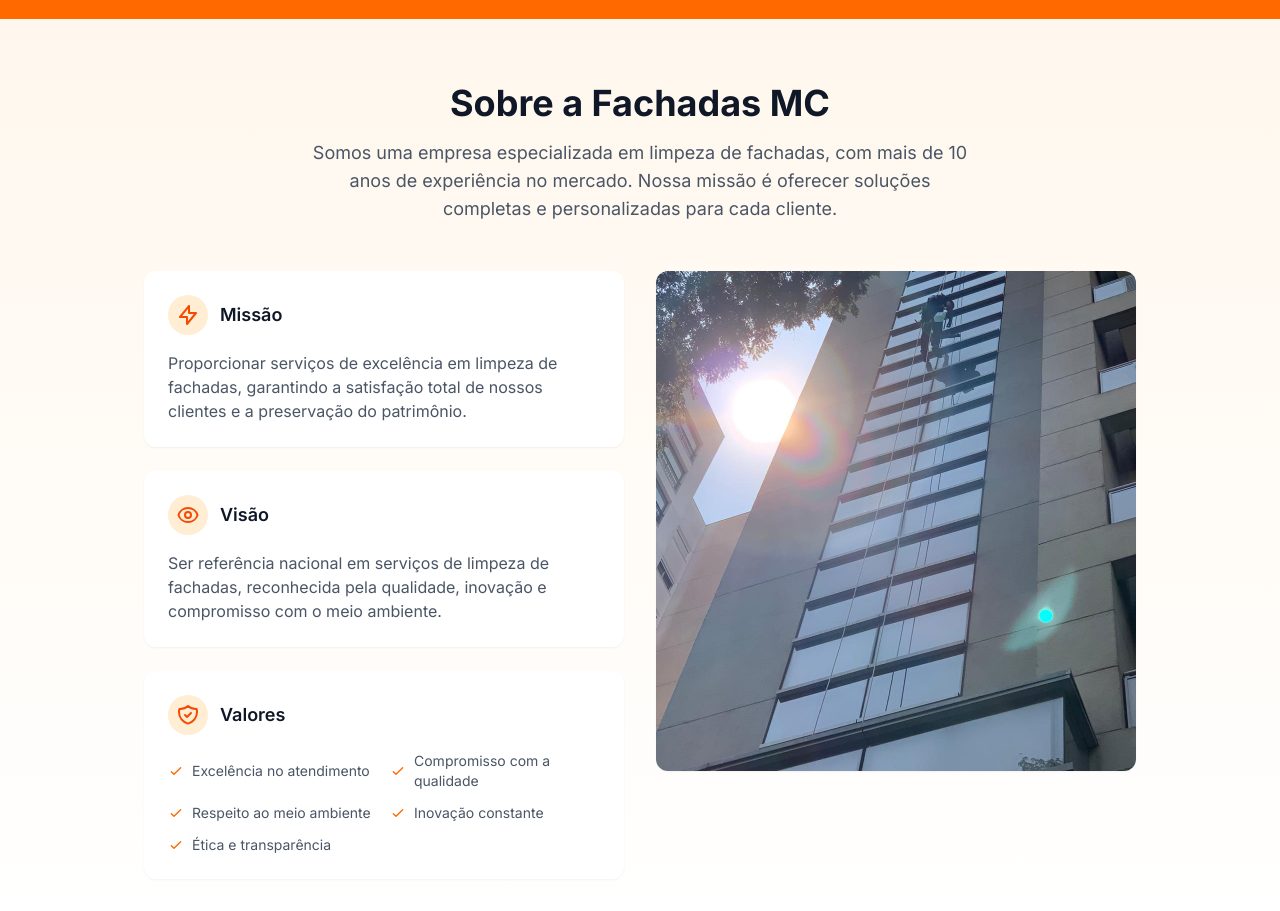
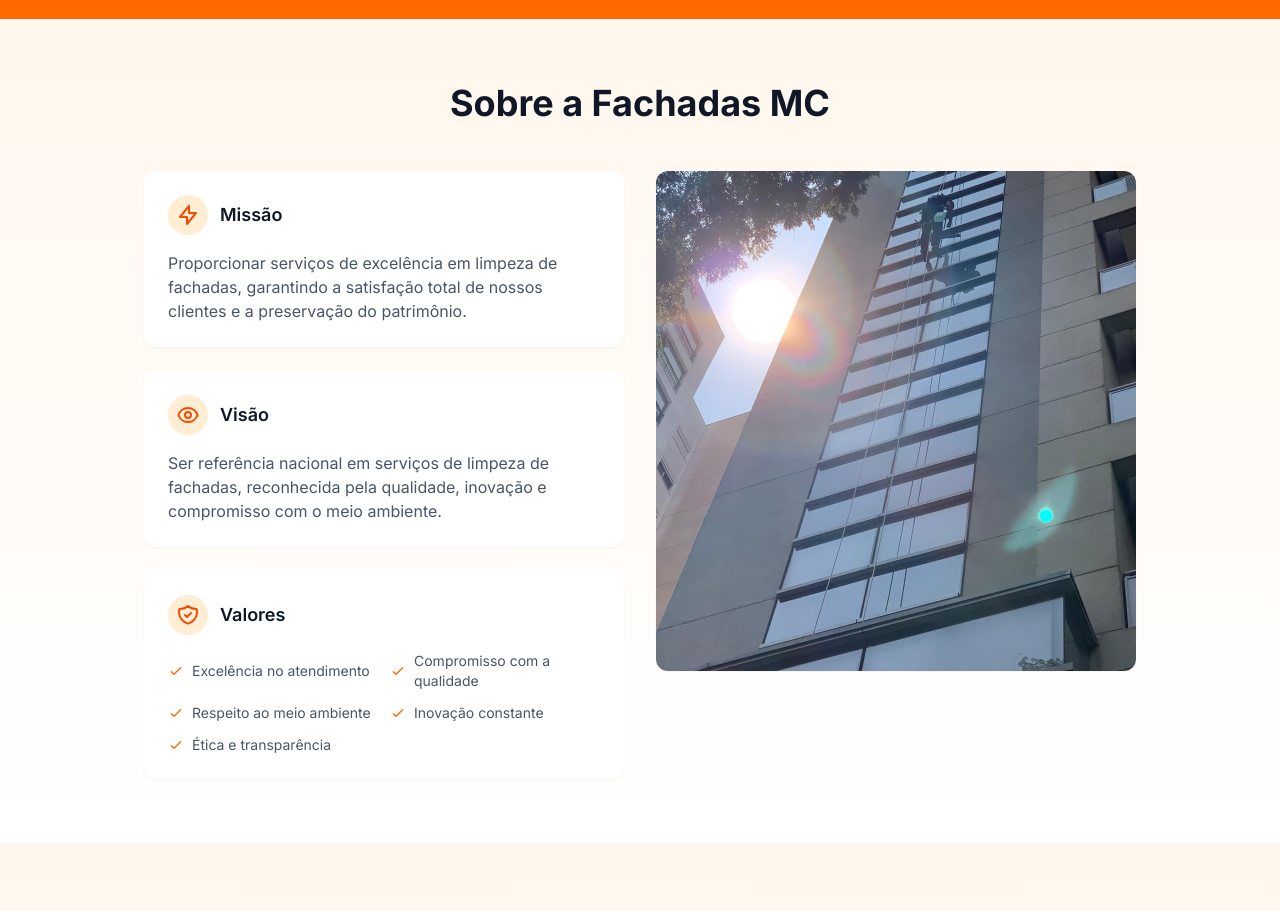
Before and after one commit to danielandrade-dev/fachada-mc-lp, a Next.js app: page / in a window 1280 px wide. Shown: the part 5280-6191 px from the top of the page. Built offline with nearby package versions, Linux system fonts and the light colour scheme.

Commit message:
Remove a descrição do componente About, mantendo apenas os dados de missão, visão e valores.

```diff
--- a/app/components/About.tsx
+++ b/app/components/About.tsx
@@ -4,7 +4,7 @@ import Image from 'next/image';
 
 interface AboutProps {
   title: string;
-  description: string;
+
   mission: string;
   vision: string;
   values: string[];
@@ -13,7 +13,7 @@ interface AboutProps {
 
 export default function About({
   title,
-  description,
+
   mission,
   vision,
   values,
@@ -26,9 +26,6 @@ export default function About({
           <h2 className="text-3xl md:text-4xl font-bold text-gray-900 mb-4">
             {title}
           </h2>
-          <p className="text-lg text-gray-600">
-            {description}
-          </p>
         </div>
 
         <div className="grid grid-cols-1 lg:grid-cols-2 gap-8 items-start">
--- a/app/page.tsx
+++ b/app/page.tsx
@@ -48,7 +48,6 @@ export default function Home() {
 
       <About
         title={about.title}
-        description={about.description}
         mission={about.mission}
         vision={about.vision}
         values={about.values}
```
